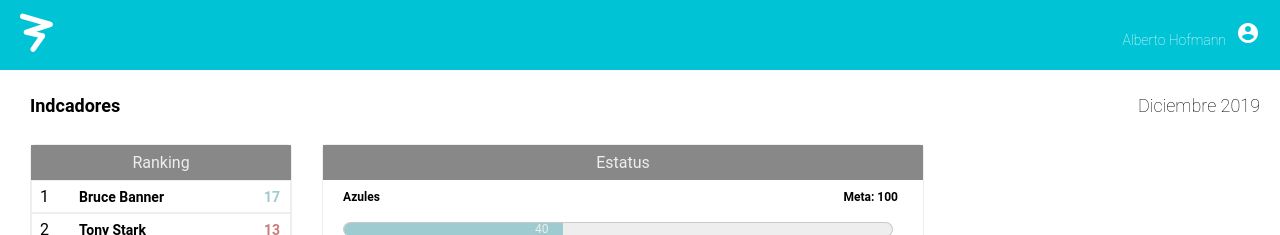
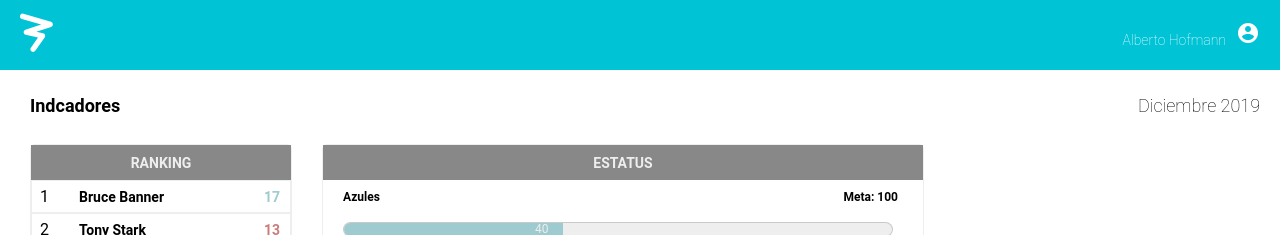
Before and after one commit to martcamila1/dev-ui-test, an Angular app: page / in a window 1280 px wide. Shown: the top 235 px of the page. Built offline with nearby package versions, Linux system fonts and the light colour scheme.

Commit message:
arreglo título ranking y estatus

```diff
--- a/src/app/app.component.html
+++ b/src/app/app.component.html
@@ -35,7 +35,7 @@
   <section class="containerRankingAndStatus">
 
     <article class="containerRanking">
-      <div class="titleRanking">Ranking</div>
+      <div class="titleRanking">RANKING</div>
 
       <li class="containerText" *ngFor="let item of sortData ; index as i">
         <p class="index">{{i+1}}</p>
@@ -48,7 +48,7 @@
     </article>
 
     <article class="statuscontainer">
-      <div class="titleStatus">Estatus</div>
+      <div class="titleStatus">ESTATUS</div>
 
       <div class="containerTitleBlueAndMeta">
         <h5 class="titleBlue">Azules</h5>
--- a/src/app/app.component.scss
+++ b/src/app/app.component.scss
@@ -102,7 +102,8 @@ ol{
     display: flex;
     justify-content: center;
     align-items: center;
-    font-size: 16px;
+    font-size: 14px;
+    font-weight: 600;
 }
 
 .containerText{
```
